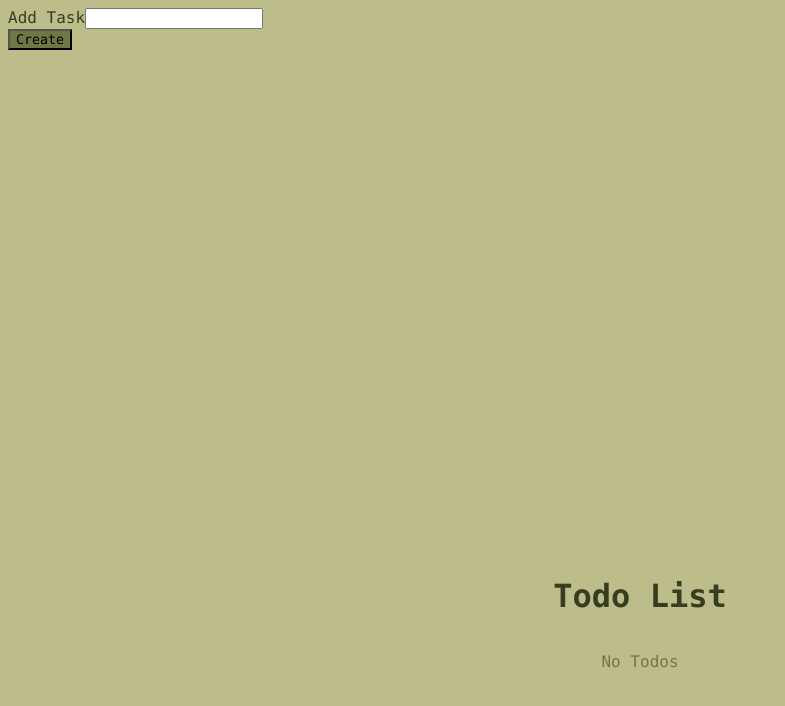
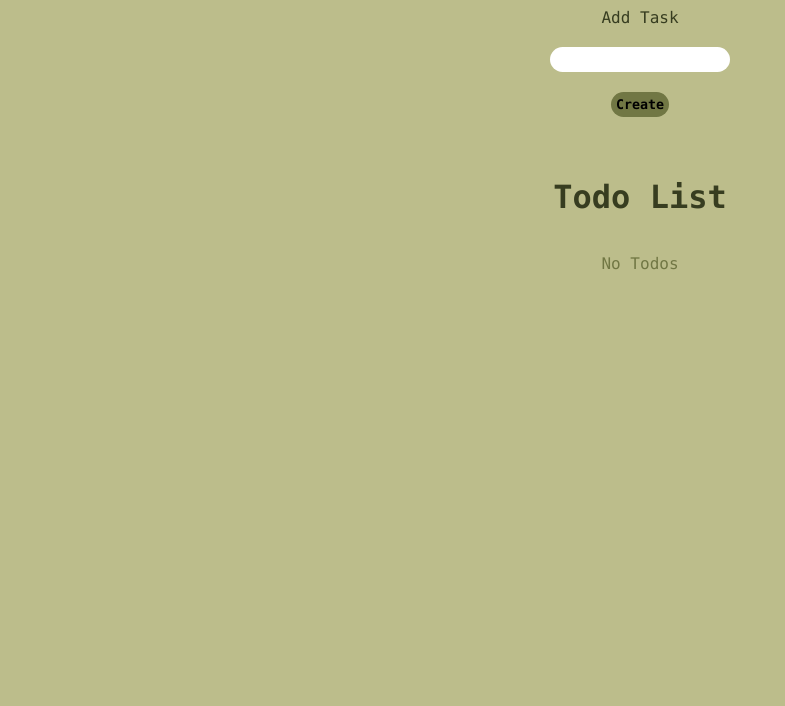
Before and after one commit to sairaheta1/react-toDo, a React (Vite) app: page / in a window 1280 px wide. Shown: the top 706 px of the page, without its empty margins (0-785 px from the left). Built offline with nearby package versions, Linux system fonts and the light colour scheme.

Commit message:
added styling for creating task

```diff
--- a/src/App.jsx
+++ b/src/App.jsx
@@ -4,7 +4,6 @@ import "./styles.css"
 import { TodoList } from "./TodoList"
 
 export default function App() {
-
 
   const [todos, setTodos] = useState(() => { //get list of items from local storage so it wont refresh
     const localValue = localStorage.getItem("ITEMS")
--- a/src/NewTodoForm.jsx
+++ b/src/NewTodoForm.jsx
@@ -11,11 +11,11 @@ export function NewTodoForm({ onSubmit }) {
   }
   return (
   <form onSubmit={handleSubmit}>
-        <div>
+        <div className="form">
           <label className="create-task" htmlFor="item" id="item">Add Task</label>
           <input value={newItem} onChange={e => setNewItem(e.target.value)} type="text" id="item"/>
+          <button className="btn">Create</button>
         </div>
-        <button className="btn">Create</button>
       </form>
   )
 }
--- a/src/styles.css
+++ b/src/styles.css
@@ -7,9 +7,7 @@
 body {
   background-color: #BCBD8B;
 }
-.btn {
-  background-color:#717744;
-}
+
 .header, .create-task {
   color:#373D20;
 }
@@ -17,7 +15,7 @@ body {
   color: #717744;
 }
 .list {
-  margin-top: 40%;
+  margin-top: 40px;
   display: flex;
   flex-direction: column;
   align-items: center;
@@ -25,3 +23,25 @@ body {
 ul {
   padding: 0;
 }
+.form {
+  display: flex;
+  flex-direction: column;
+  align-items: center;
+  row-gap: 20px;
+}
+input {
+  border-radius: 20px;
+  border-style: none;
+  padding: 5px;
+}
+.btn {
+  font-weight: 700;
+  border-style: none;
+  border-radius: 20px;
+  background-color:#717744;
+  padding: 5px;
+
+}
+.btn-delete {
+  background-color: #766153;
+}
```
